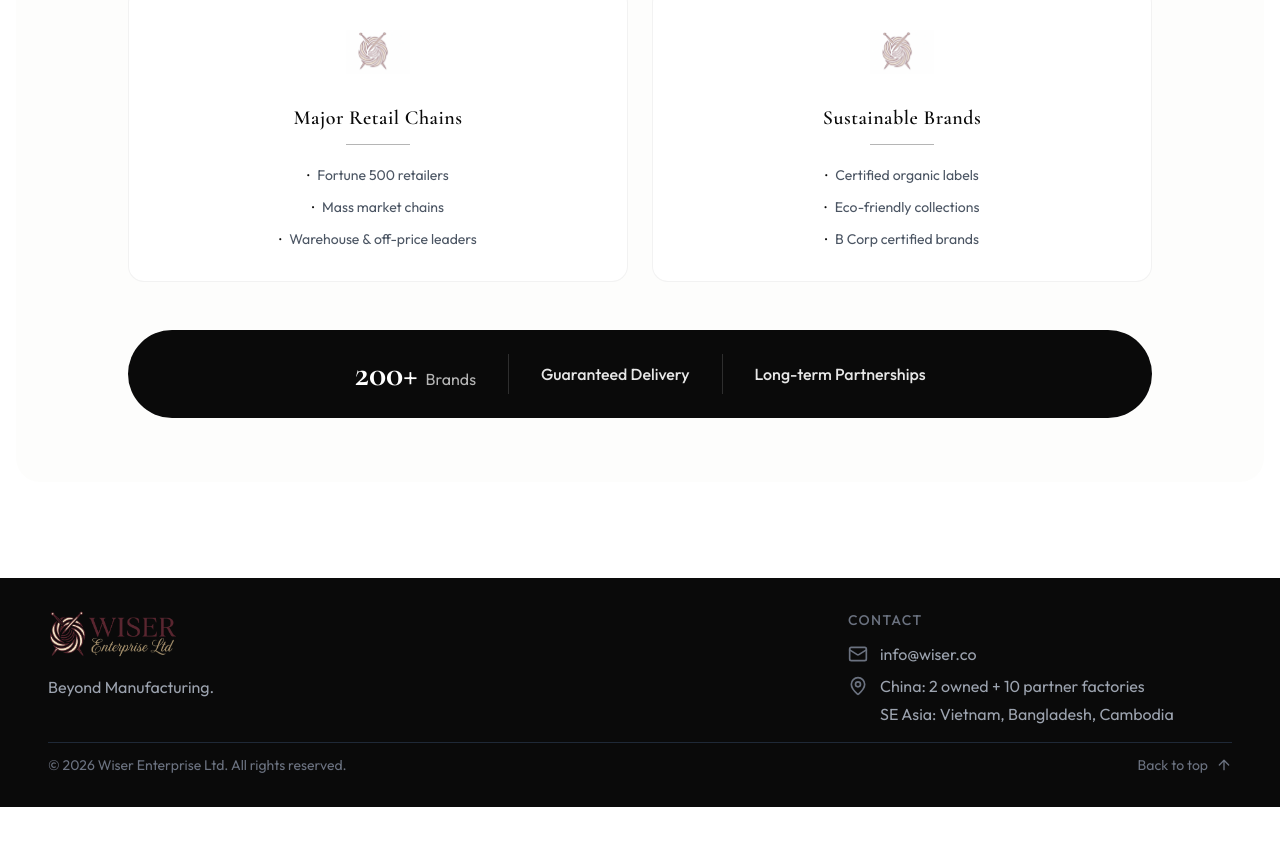
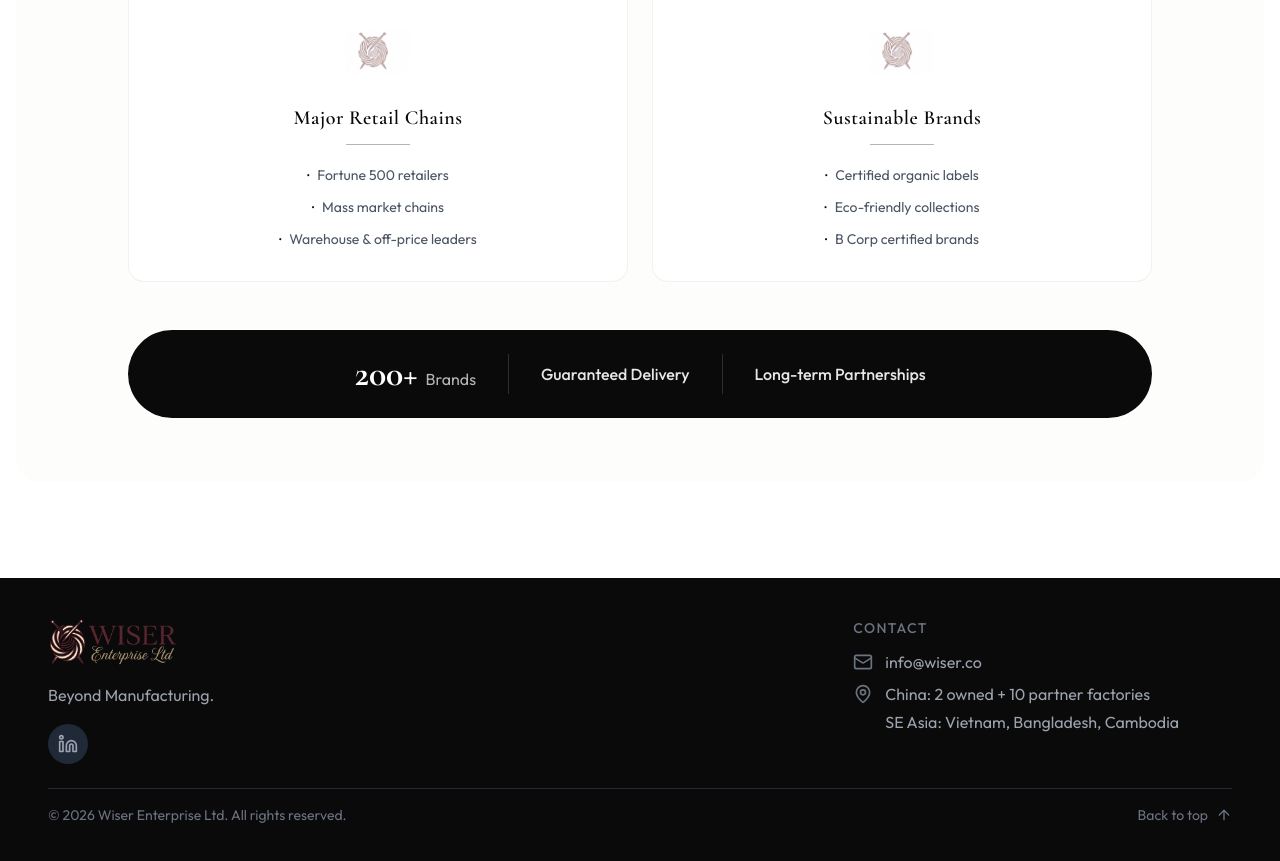
Before and after one commit to bulaihua/wiser-website2026.3.2, a React (Vite) app: page / in a window 1280 px wide. Shown: the part 1754-2615 px from the top of the page. Before the commit the page ends 2561 px from the top, so only its background shows below. Built offline with nearby package versions, Linux system fonts and the light colour scheme.

Commit message:
Add LinkedIn social media link to footer
- Add socialLinks array to companyData.js
- Add LinkedIn icon in footer with hover effect
- Prepare structure for adding more social media (Instagram, Facebook)
- Social icons open in new tab with proper rel attributes

```diff
--- a/src/components/layout/Footer.jsx
+++ b/src/components/layout/Footer.jsx
@@ -1,6 +1,5 @@
-import { Mail, MapPin, ArrowUp } from 'lucide-react';
-import { motion } from 'framer-motion';
-import { companyInfo } from '../../data/companyData';
+import { Mail, MapPin, ArrowUp, Linkedin } from 'lucide-react';
+import { companyInfo, socialLinks } from '../../data/companyData';
 
 export default function Footer() {
   const currentYear = new Date().getFullYear();
@@ -9,10 +8,19 @@ export default function Footer() {
     window.scrollTo({ top: 0, behavior: 'smooth' });
   };
 
+  const getSocialIcon = (iconName) => {
+    switch (iconName) {
+      case 'linkedin':
+        return Linkedin;
+      default:
+        return Linkedin;
+    }
+  };
+
   return (
     <footer className="bg-accent-black text-white">
-      <div className="container-custom py-6 md:py-8">
-        <div className="grid grid-cols-1 md:grid-cols-3 gap-4 mb-4">
+      <div className="container-custom py-8 md:py-10">
+        <div className="grid grid-cols-1 md:grid-cols-3 gap-6 mb-6">
           {/* Brand */}
           <div className="md:col-span-2">
             <div className="flex items-center gap-3 mb-4">
@@ -22,9 +30,30 @@ export default function Footer() {
                 className="h-12 w-auto object-contain"
               />
             </div>
-            <p className="text-gray-400 leading-relaxed max-w-md mb-3 text-base">
+            <p className="text-gray-400 leading-relaxed max-w-md mb-4 text-base">
               Beyond Manufacturing.
             </p>
+
+            {/* Social Media Icons */}
+            {socialLinks.length > 0 && (
+              <div className="flex items-center gap-4">
+                {socialLinks.map((social) => {
+                  const Icon = getSocialIcon(social.icon);
+                  return (
+                    <a
+                      key={social.name}
+                      href={social.url}
+                      target="_blank"
+                      rel="noopener noreferrer"
+                      className="w-10 h-10 rounded-full bg-gray-800 hover:bg-gray-700 flex items-center justify-center transition-colors group"
+                      aria-label={social.name}
+                    >
+                      <Icon className="w-5 h-5 text-gray-400 group-hover:text-white transition-colors" />
+                    </a>
+                  );
+                })}
+              </div>
+            )}
           </div>
 
           {/* Contact */}
@@ -54,7 +83,7 @@ export default function Footer() {
         </div>
 
         {/* Bottom Bar */}
-        <div className="pt-3 border-t border-gray-800 flex flex-col sm:flex-row justify-between items-center gap-4">
+        <div className="pt-4 border-t border-gray-800 flex flex-col sm:flex-row justify-between items-center gap-4">
           <p className="text-sm text-gray-500">
             &copy; {currentYear} Wiser Enterprise Ltd. All rights reserved.
           </p>
--- a/src/data/companyData.js
+++ b/src/data/companyData.js
@@ -7,6 +7,15 @@ export const companyInfo = {
   email: "info@wiser.co",
   description: "A global fashion group delivering complete solutions from design concept to final delivery. With 20 years of expertise and facilities across China and Southeast Asia, we help brands worldwide bring their visions to life—faster, smarter, and more efficiently."
 };
+
+export const socialLinks = [
+  {
+    name: "LinkedIn",
+    url: "https://www.linkedin.com/company/wiser-enterprise-ltd",
+    icon: "linkedin",
+    color: "#0077B5"
+  }
+];
 
 export const brands = [
   { name: "Calvin Klein", logo: "/logos/placeholder-ck.svg" },
```
